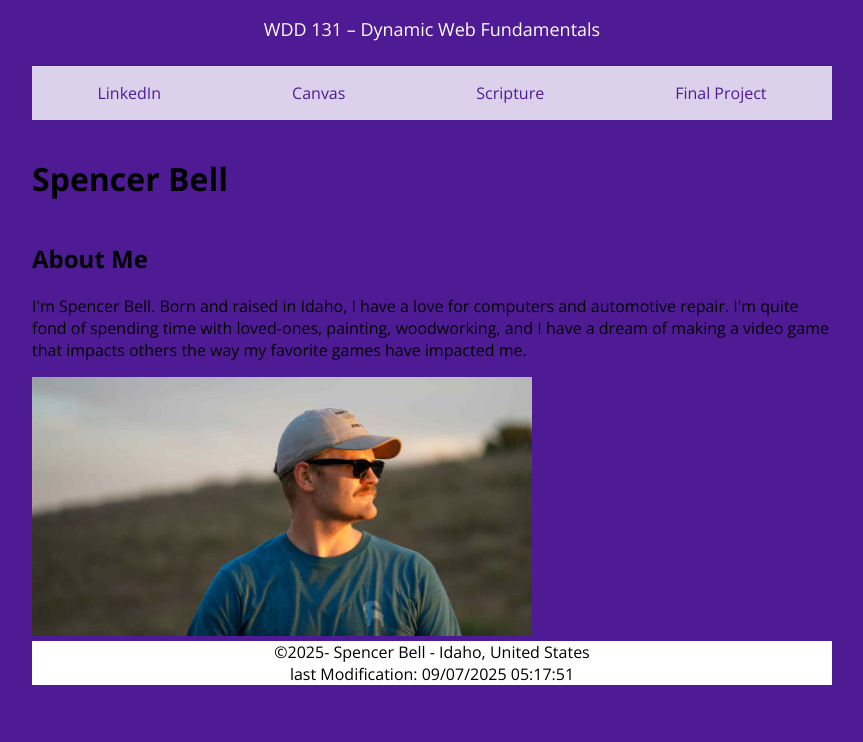
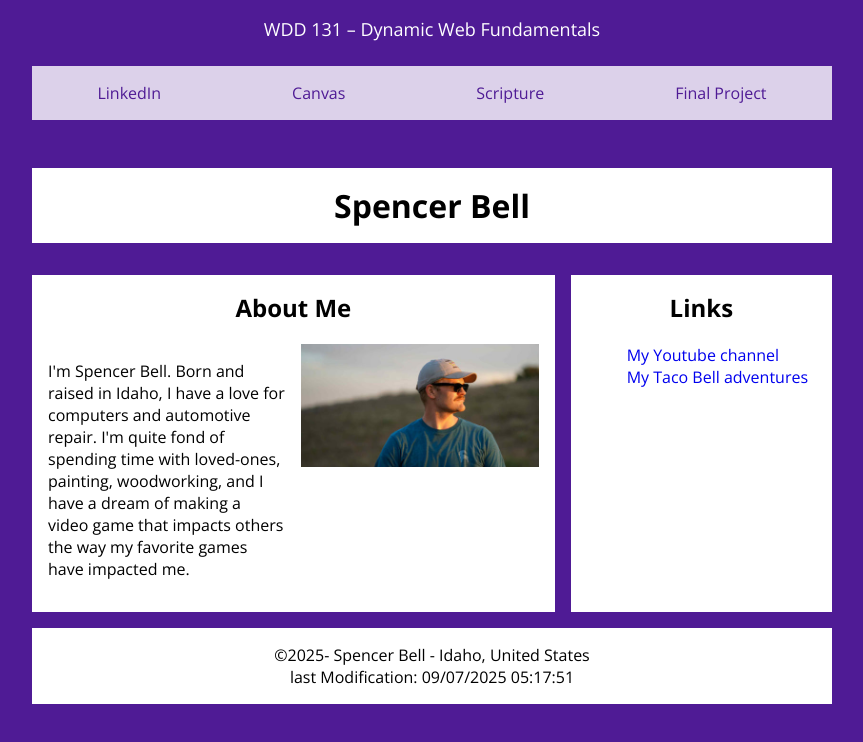
Before and after one commit to Benceroni/wdd131, a plain HTML site: page index.html in a window 1280 px wide. Shown: the whole page, without its empty margins (208-1071 px from the left). Drawn offline with nearby package versions, Linux system fonts and the light colour scheme.

Commit message:
Added taco bell

```diff
--- a/index.html
+++ b/index.html
@@ -28,15 +28,17 @@
     </header>
     <main>
         <h1>Spencer Bell</h1>
-        <section class="card" id= "main_card">
+        <section class="card" id= "primary_card">
             <h2>About Me</h2>
             <p>I'm Spencer Bell. Born and raised in Idaho, I have a love for computers and automotive repair. I'm quite fond of spending time with loved-ones, painting, woodworking, and I have a dream of making a video game that impacts others the way my favorite games have impacted me.</p>
             <img src="images/spencer_bell_profile_image.jpg" alt="Spencer Bell standing in the splendid glory of the sun.">
         </section>
-        <section class="card" id = "secondary_card ">
-            <h2></h2>
-            <p></p>
-            <img src="" alt="">
+        <section class="card" id = "secondary_card">
+            <h2>Links</h2>
+            <ul>
+                <li><a href="https://www.youtube.com/@CompulsiveSimulation" title="'CompulsiveSimulation' on youtube">My Youtube channel</a></li>
+                <li><a href="https://www.instagram.com/bence.hits.the.bell" title="Instagram.com/bence.hits.the.bell">My Taco Bell adventures</a></li>
+            </ul>
         </section>
     </main>
     <footer>
--- a/styles/base.css
+++ b/styles/base.css
@@ -64,34 +64,57 @@ main {
     display: grid;
     max-width: 800px;
     margin: 0 auto;
-    grid-template: auto;
+    grid-template-columns: 2fr 1em 1fr;
 }
 
 main h1{
+    margin: 1em 0;
     grid-column: 1/4;
+    text-align: center;
+    background-color: white;
+    padding: .5em 0;
 }
 
-/* .card{
-
-} */
+.card{
+    background-color: white;
+    padding: 1em
+}
 
 #primary_card{
-    grid-column: 1/3;
+    grid-column: 1/2;
     grid-row: 2/3;
     display: grid;
-    grid-template: auto;
+    margin: 1;
+    grid-template-columns: 1fr 1em 1fr ;
 }
 
-#primary_card.
+.card h2 {
+    grid-column: 1/4;
+    text-align: center;
+    margin-top: 0;
+}
+
+#primary_card img {
+    grid-column: 3/4;
+    width: 100%;
+}
 
 #secondary_card{
     grid-column: 3/4;
     grid-row: 2/3;
 }
 
+#secondary_card ul li{
+    list-style-type: none;
+}
+#secondary_card ul li a{
+    text-decoration: none;
+}
+
 footer{
     max-width: 800px;
-    margin: 0 auto;
+    margin: 1em auto;
+    padding: 1em 0;
     background-color: white;
     display: flex;
     flex-direction: column;
```
